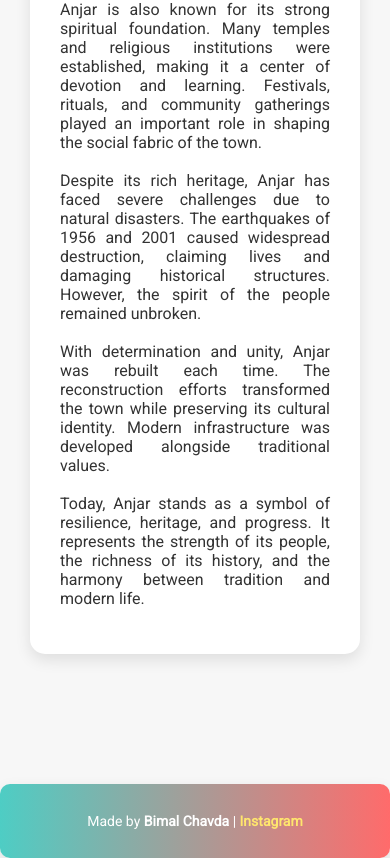
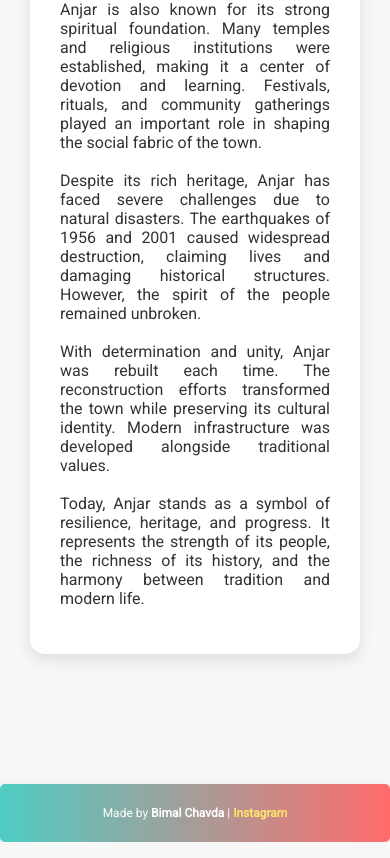
Before and after one commit to bimalchavda10-crypto/MSWD-assignment-, a plain HTML site: page index.html in a window 390 px wide. Shown: the part 1238-2096 px from the top of the page. Drawn offline with Linux system fonts and the light colour scheme.

Commit message:
Enhance mobile styles and footer design
Added mobile responsiveness and improved footer styles.

```diff
--- a/style.css
+++ b/style.css
@@ -309,9 +309,10 @@ body {
   }
 }
 
+/* FOOTER - MADE BY ME */
 .site-footer {
   text-align: center;
-  padding: 15px 10px;
+  padding: 12px 10px;
   margin-top: 40px;
   background: linear-gradient(90deg, #4ECDC4, #FF6B6B);
   color: white;
@@ -322,6 +323,7 @@ body {
   margin-right: auto;
   box-shadow: 0 6px 15px rgba(0,0,0,0.1);
   transition: transform 0.3s;
+  word-wrap: break-word; /* ensure long words wrap on small screens */
 }
 
 .site-footer:hover {
@@ -339,3 +341,12 @@ body {
   color: white;
   text-decoration: underline;
 }
+
+/* MOBILE RESPONSIVE */
+@media screen and (max-width: 480px) {
+  .site-footer {
+    font-size: 12px; /* smaller text for small screens */
+    padding: 10px 8px;
+    border-radius: 5px;
+  }
+}
```
